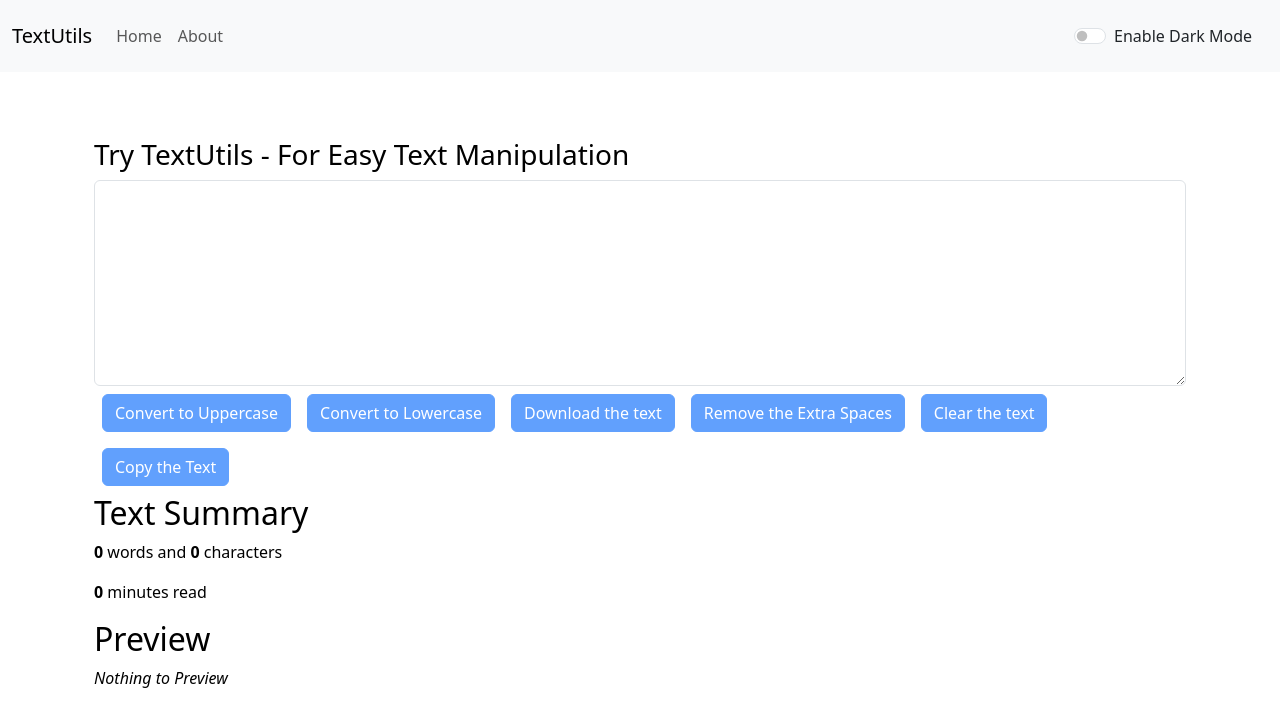
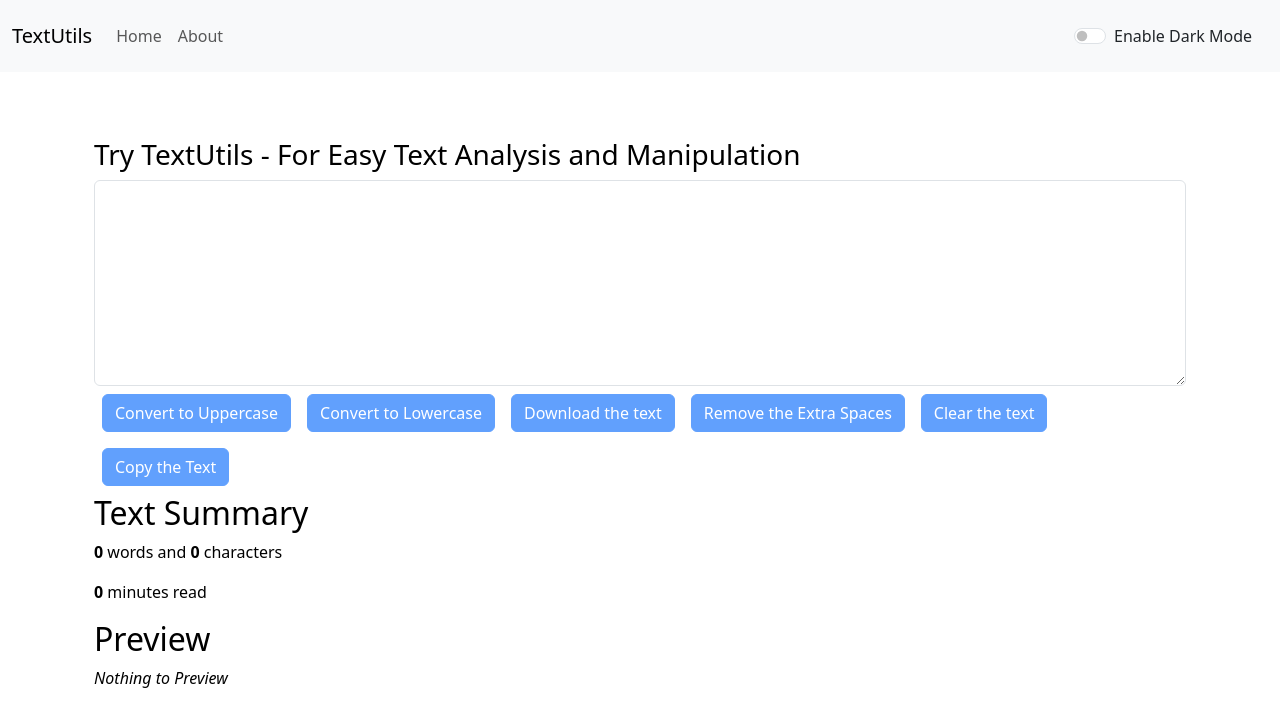
Before and after one commit to vishalreddy75/TextUtils-React, a React (Create React App) app: page / in a window 1280 px wide. Shown: the top 726 px of the page. Built offline with nearby package versions, Linux system fonts and the light colour scheme.

Commit message:
Final commit

```diff
--- a/src/App.js
+++ b/src/App.js
@@ -43,7 +43,7 @@ function App() {
       <div className="container my-3">
         <Routes>
           <Route exact path ='/About' element={<About mode={Mode}/>}/>
-          <Route exact path = '/' element={<TextForm showalert={showAlert} heading="Try TextUtils - For Easy Text Manipulation" mode={Mode}/>}/>
+          <Route exact path = '/' element={<TextForm showalert={showAlert} heading="Try TextUtils - For Easy Text Analysis and Manipulation" mode={Mode}/>}/>
         </Routes>
       </div>
       </Router>
```
